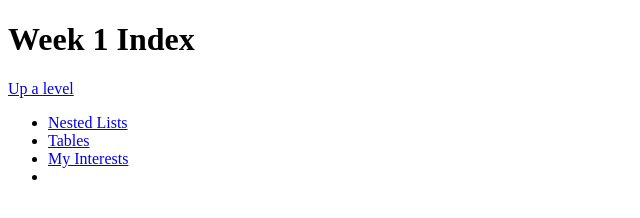
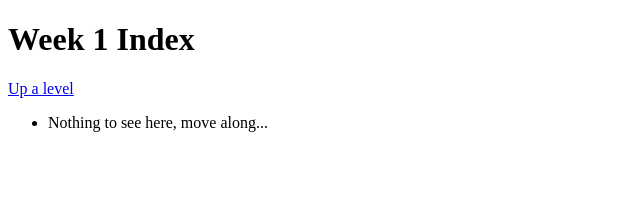
Before and after one commit to sfled/duke, a plain HTML site: page webintro/week1/index.html in a window 1280 px wide. Shown: the whole page, without its empty margins (0-640 px from the left). Drawn offline with Linux system fonts and the light colour scheme.

Commit message:
updating...

```diff
--- a/webintro/week1/index.html
+++ b/webintro/week1/index.html
@@ -8,10 +8,7 @@
 	<h1>Week 1 Index</h1>
 	<p><a href="../index.html">Up a level</a>
 	<ul>
-		<li><a href="nestedlists.html">Nested Lists</a></li>
-		<li><a href="tables.html">Tables</a></li>
-		<li><a href="my-interests.html">My Interests</a></li>
-		<li></li>
+		<li>Nothing to see here, move along...</li>
 	</ul>
 </body>
 </html>
```
Also changed, not shown: webintro/week2/index.html (+2 -2 lines), webintro/week2/my-interests.html (+1 -1 lines), webintro/week2/nestedlists.html (+1 -1 lines), webintro/week2/tables.html (+1 -1 lines).
